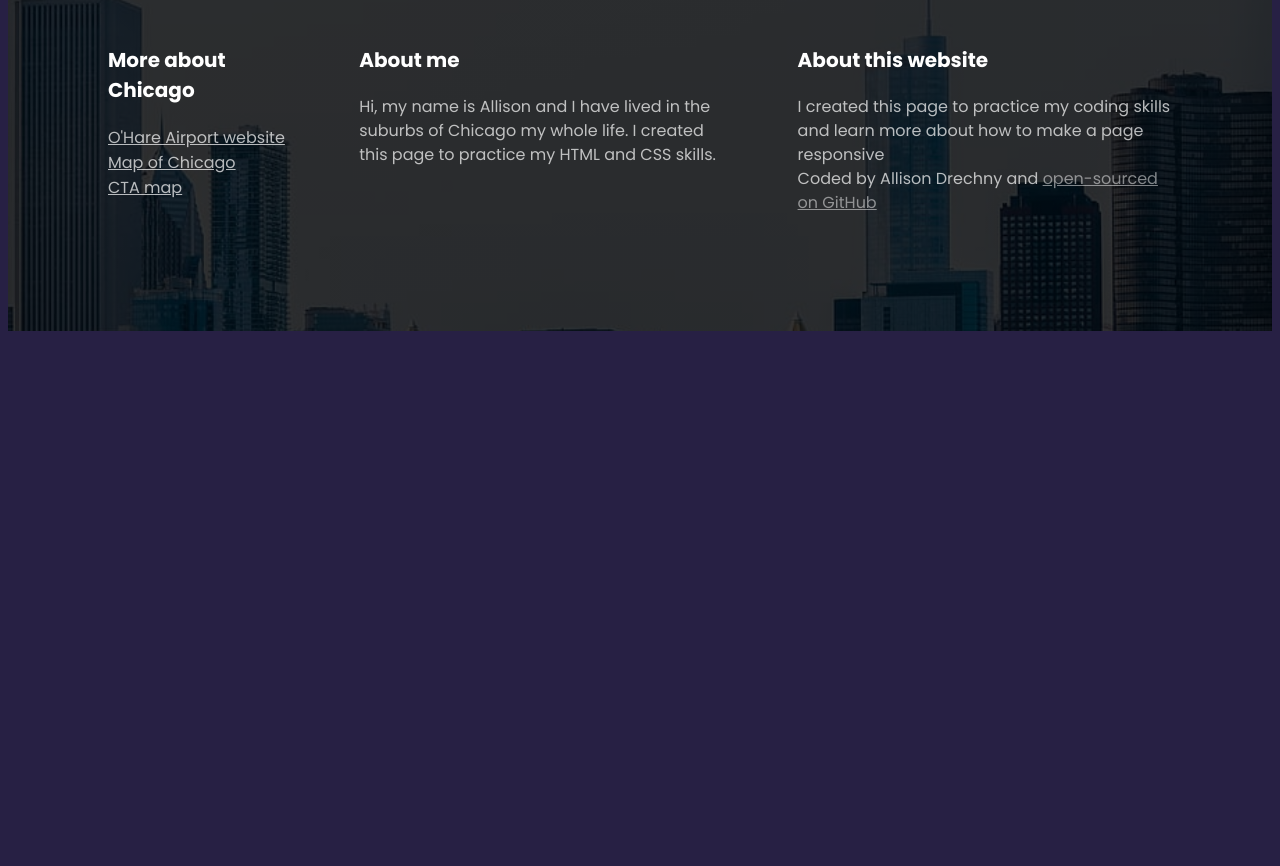
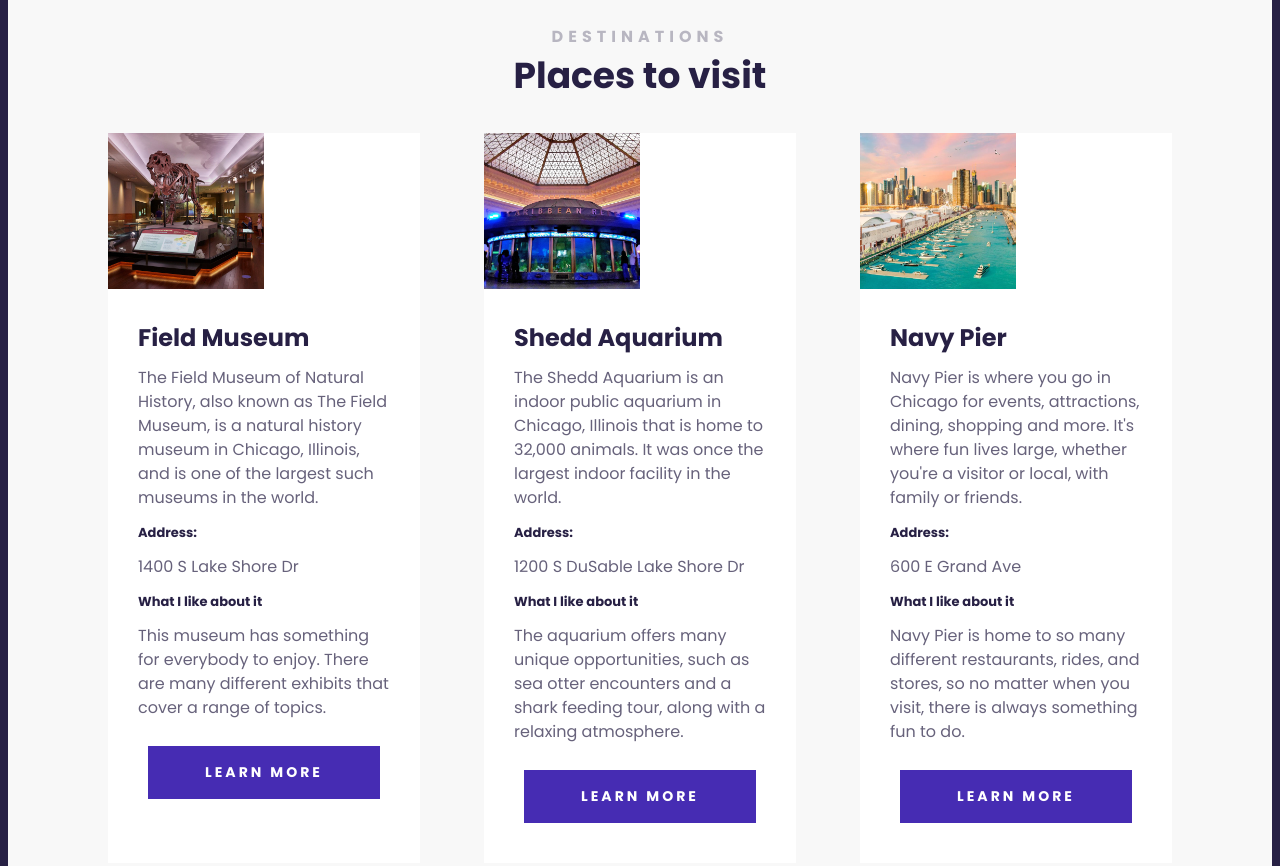
Before and after one commit to adrechny/chicago-project, a plain HTML site: page index.html in a window 1280 px wide. Shown: the part 1560-2426 px from the top of the page. Before the commit the page ends 1899 px from the top, so only its background shows below. Drawn offline with Linux system fonts and the light colour scheme.

Commit message:
Added destination cards and images

```diff
--- a/index.html
+++ b/index.html
@@ -24,7 +24,11 @@
       <main>
         <section class="grid grid-2-columns">
           <div>
-            <img src="images/architecture.jpg" alt="Chicago architecture" />
+            <img
+              src="images/architecture.jpg"
+              alt="Chicago architecture"
+              class="img-responsive"
+            />
           </div>
           <div>
             <h2>Why Chicago?</h2>
@@ -45,9 +49,110 @@
             </p>
           </div>
         </section>
+        <section class="secondary-section">
+          <h2 class="text-center">Destinations</h2>
+          <h3 class="text-center">Places to visit</h3>
+          <div class="grid grid-3-columns">
+            <div class="card">
+              <div class="card-header">
+                <img
+                  src="images/field-museum.jpg"
+                  alt="Field Museum"
+                  class="img-card"
+                />
+              </div>
+              <div class="card-body">
+                <h4>Field Museum</h4>
+                <p>
+                  The Field Museum of Natural History, also known as The Field
+                  Museum, is a natural history museum in Chicago, Illinois, and
+                  is one of the largest such museums in the world.
+                </p>
+                <h5>Address:</h5>
+                <p>1400 S Lake Shore Dr</p>
+                <h5>What I like about it</h5>
+                <p>
+                  This museum has something for everybody to enjoy. There are
+                  many different exhibits that cover a range of topics.
+                </p>
+                <div class="card-footer">
+                  <a
+                    href="https://www.fieldmuseum.org/"
+                    class="btn"
+                    target="_blank"
+                    >Learn more</a
+                  >
+                </div>
+              </div>
+            </div>
+            <div class="card">
+              <div class="card-header">
+                <img
+                  src="images/shedd-aquarium.jpg"
+                  alt="Shedd Aquarium"
+                  class="img-card"
+                />
+              </div>
+              <div class="card-body">
+                <h4>Shedd Aquarium</h4>
+                <p>
+                  The Shedd Aquarium is an indoor public aquarium in Chicago,
+                  Illinois that is home to 32,000 animals. It was once the
+                  largest indoor facility in the world.
+                </p>
+                <h5>Address:</h5>
+                <p>1200 S DuSable Lake Shore Dr</p>
+                <h5>What I like about it</h5>
+                <p>
+                  The aquarium offers many unique opportunities, such as sea
+                  otter encounters and a shark feeding tour, along with a
+                  relaxing atmosphere.
+                </p>
+                <div class="card-footer">
+                  <a
+                    href="https://www.sheddaquarium.org/"
+                    class="btn"
+                    target="_blank"
+                    >Learn more</a
+                  >
+                </div>
+              </div>
+            </div>
+            <div class="card">
+              <div class="card-header">
+                <img
+                  src="images/navy-pier2.jpg"
+                  alt="Navy Pier"
+                  class="img-card"
+                />
+              </div>
+              <div class="card-body">
+                <h4>Navy Pier</h4>
+                <p>
+                  Navy Pier is where you go in Chicago for events, attractions,
+                  dining, shopping and more. It's where fun lives large, whether
+                  you're a visitor or local, with family or friends.
+                </p>
+                <h5>Address:</h5>
+                <p>600 E Grand Ave</p>
+                <h5>What I like about it</h5>
+                <p>
+                  Navy Pier is home to so many different restaurants, rides, and
+                  stores, so no matter when you visit, there is always something
+                  fun to do.
+                </p>
+                <div class="card-footer">
+                  <a href="https://navypier.org/" class="btn" target="_blank"
+                    >Learn more</a
+                  >
+                </div>
+              </div>
+            </div>
+          </div>
+        </section>
       </main>
       <footer>
-        <section class="grid grid-3-columns">
+        <section class="grid grid-3-columns-1-narrow">
           <div>
             <h3>More about Chicago</h3>
             <ul>
--- a/src/styles.css
+++ b/src/styles.css
@@ -6,6 +6,10 @@
 .container {
   max-width: 1400px;
   margin: 0 auto;
+}
+
+.text-center {
+  text-align: center;
 }
 
 .grid {
@@ -18,13 +22,51 @@
 }
 
 .grid-3-columns {
+  grid-template-columns: 1fr 1fr 1fr;
+}
+
+.grid-3-columns-1-narrow {
   grid-template-columns: 1fr 2fr 2fr;
 }
 
+.card {
+  background: white;
+  margin: 30px 0;
+}
+
+.card-body {
+  padding: 30px;
+}
+
+.card-footer {
+  padding: 10px;
+}
+
+.img-card {
+  max-width: 50%;
+}
+
+.btn {
+  display: block;
+  color: white;
+  font-weight: 700;
+  font-size: 14px;
+  line-height: 21px;
+  text-align: center;
+  letter-spacing: 3px;
+  text-transform: uppercase;
+  padding: 16px;
+  background-color: #462cb3;
+  text-decoration: none;
+}
+
 section {
-  max-width: 1200px;
+  max-width: 100%;
   margin: 0 auto;
-  padding: 100px 100px;
+  padding: 100px;
+}
+.secondary-section {
+  background: #f8f8f8;
 }
 
 header {
@@ -78,8 +120,9 @@
   background-color: white;
 }
 
-main img {
+.img-responsive {
   max-width: 100%;
+  display: block;
 }
 
 main h2 {
@@ -99,6 +142,21 @@
   line-height: 1.5;
   color: #272044;
   margin: 0;
+}
+
+main h4 {
+  font-weight: 700;
+  font-size: 24px;
+  line-height: 1;
+  color: #272044;
+  margin: 0;
+}
+main h5 {
+  font-weight: 700;
+  font-size: 13px;
+  line-height: 1;
+  margin: 0;
+  color: #272044;
 }
 
 main p {
```
Also changed, not shown: images/field-museum.jpg (added), images/navy-pier2.jpg (added), images/shedd-aquarium.jpg (added).
